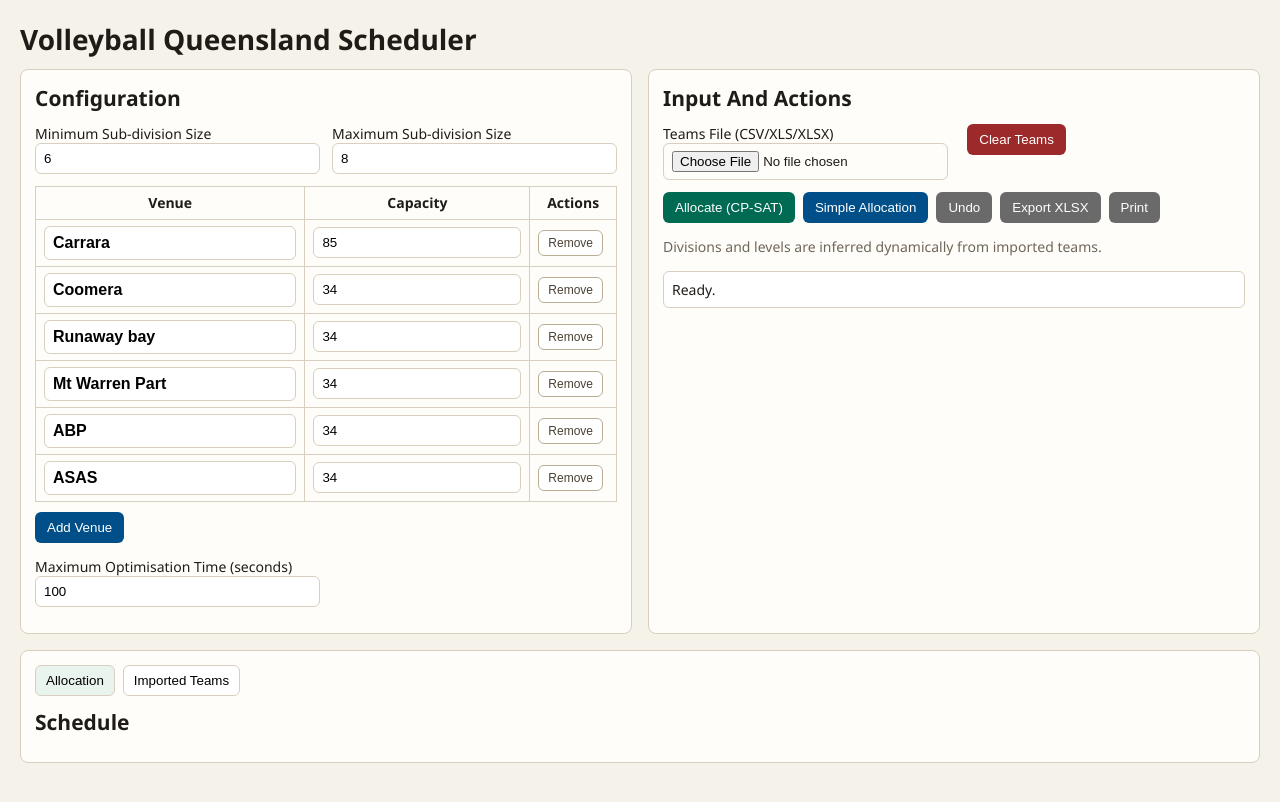
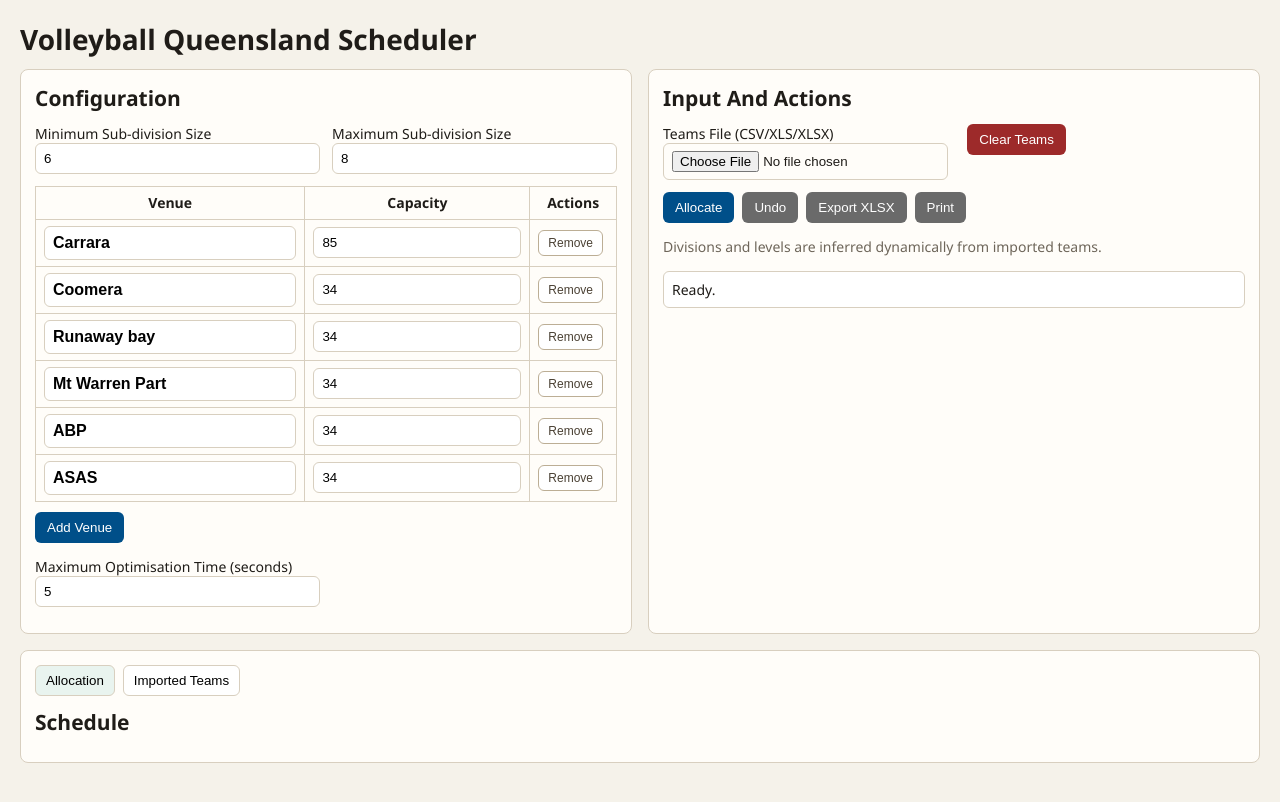
Before and after one commit to uqtmiller/uqtmiller.github.io, a Jekyll site: the page built from scheduler.html, in a window 1280 px wide. Shown: the top 802 px of the page. Built offline with Jekyll 4.4.1, drawn with Linux system fonts in a browser that asks for light colours; some of the changed lines change nothing that is shown.

Commit message:
Update scheduler.html

```diff
--- a/scheduler.html
+++ b/scheduler.html
@@ -225,7 +225,7 @@
         <div class="row">
           <div>
             <label for="maxOptimisationTimeInput">Maximum Optimisation Time (seconds)</label>
-            <input id="maxOptimisationTimeInput" type="number" min="1" value="100" />
+            <input id="maxOptimisationTimeInput" type="number" min="1" value="5" />
           </div>
           <div></div>
         </div>
@@ -245,8 +245,7 @@
         </div>
 
         <div class="toolbar">
-          <button id="allocateCpSatBtn" class="btn" type="button">Allocate (CP-SAT)</button>
-          <button id="allocateSimpleBtn" class="btn secondary" type="button">Simple Allocation</button>
+          <button id="allocateSimpleBtn" class="btn secondary" type="button">Allocate</button>
           <button id="undoBtn" class="btn ghost" type="button">Undo</button>
           <button id="exportBtn" class="btn ghost" type="button">Export XLSX</button>
           <button id="printBtn" class="btn ghost" type="button">Print</button>
@@ -452,7 +451,7 @@
     }
 
     function deriveTeamName(school, teamNumber, fallbackIndex) {
-      return school + " Team " + (fallbackIndex + 1);
+      return school + " " + (fallbackIndex + 1);
     }
 
     function readRowsFromWorkbook(file, workbook) {
@@ -1365,7 +1364,141 @@
         return isolatedCoords;
       }
 
+      function tryTwoTeamSchoolReallocation() {
+        const schoolCoords = new Map();
+        for (let vi = 0; vi < venueState.length; vi += 1) {
+          const venue = venueState[vi];
+          for (let li = 0; li < venue.leagues.length; li += 1) {
+            const league = venue.leagues[li];
+            for (let ti = 0; ti < league.teams.length; ti += 1) {
+              const team = league.teams[ti];
+              if (!schoolCoords.has(team.school)) {
+                schoolCoords.set(team.school, []);
+              }
+              schoolCoords.get(team.school).push({ vi, li, ti, team });
+            }
+          }
+        }
+
+        const candidateSchools = [...schoolCoords.entries()]
+          .filter(([, coords]) => coords.length === 2 && coords[0].vi !== coords[1].vi)
+          .sort((a, b) => a[0].localeCompare(b[0]));
+
+        let bestDelta = 0;
+        let bestMove = null;
+
+        for (const [, coords] of candidateSchools) {
+          const ordered = [...coords].sort((a, b) => a.vi - b.vi || a.li - b.li || a.ti - b.ti);
+          const left = ordered[0];
+          const right = ordered[1];
+
+          const sourceVenueA = venueState[left.vi];
+          const sourceVenueB = venueState[right.vi];
+          const sourceLeagueA = sourceVenueA.leagues[left.li];
+          const sourceLeagueB = sourceVenueB.leagues[right.li];
+
+          if (sourceLeagueA.teams.length - 1 < minSize - 1 || sourceLeagueB.teams.length - 1 < minSize - 1) {
+            continue;
+          }
+
+          for (let targetVi = 0; targetVi < venueState.length; targetVi += 1) {
+            if (targetVi === left.vi || targetVi === right.vi) {
+              continue;
+            }
+
+            const targetVenue = venueState[targetVi];
+            if (targetVenue.used + 2 > targetVenue.capacity) {
+              continue;
+            }
+
+            const leftTargets = [];
+            const rightTargets = [];
+            for (let li = 0; li < targetVenue.leagues.length; li += 1) {
+              const league = targetVenue.leagues[li];
+              if (league.division === left.team.division && league.teams.length + 1 <= maxSize + 1) {
+                leftTargets.push(li);
+              }
+              if (league.division === right.team.division && league.teams.length + 1 <= maxSize + 1) {
+                rightTargets.push(li);
+              }
+            }
+
+            for (const leftTargetLi of leftTargets) {
+              for (const rightTargetLi of rightTargets) {
+                const targetLeagueLeft = targetVenue.leagues[leftTargetLi];
+                const targetLeagueRight = targetVenue.leagues[rightTargetLi];
+                if (leftTargetLi === rightTargetLi && targetLeagueLeft.teams.length + 2 > maxSize + 1) {
+                  continue;
+                }
+
+                const involvedVenueIndices = [...new Set([left.vi, right.vi, targetVi])];
+                const scoreBefore = involvedVenueIndices.reduce((sum, vi) => sum + venueScore(venueState[vi]), 0);
+
+                const removedLeft = sourceLeagueA.teams.splice(left.ti, 1)[0];
+                const removedRight = sourceLeagueB.teams.splice(right.ti, 1)[0];
+                targetLeagueLeft.teams.push(removedLeft);
+                targetLeagueRight.teams.push(removedRight);
+                sourceVenueA.used -= 1;
+                sourceVenueB.used -= 1;
+                targetVenue.used += 2;
+
+                const valid =
+                  venueAllowsStrictLevel(sourceVenueA) &&
+                  venueAllowsStrictLevel(sourceVenueB) &&
+                  venueAllowsStrictLevel(targetVenue);
+
+                const scoreAfter = valid
+                  ? involvedVenueIndices.reduce((sum, vi) => sum + venueScore(venueState[vi]), 0)
+                  : Number.NEGATIVE_INFINITY;
+                const delta = scoreAfter - scoreBefore;
+
+                targetLeagueRight.teams.pop();
+                targetLeagueLeft.teams.pop();
+                sourceLeagueA.teams.splice(left.ti, 0, removedLeft);
+                sourceLeagueB.teams.splice(right.ti, 0, removedRight);
+                sourceVenueA.used += 1;
+                sourceVenueB.used += 1;
+                targetVenue.used -= 2;
+
+                if (delta > bestDelta) {
+                  bestDelta = delta;
+                  bestMove = {
+                    left,
+                    right,
+                    targetVi,
+                    leftTargetLi,
+                    rightTargetLi,
+                  };
+                }
+              }
+            }
+          }
+        }
+
+        if (!bestMove) {
+          return false;
+        }
+
+        const sourceVenueA = venueState[bestMove.left.vi];
+        const sourceVenueB = venueState[bestMove.right.vi];
+        const sourceLeagueA = sourceVenueA.leagues[bestMove.left.li];
+        const sourceLeagueB = sourceVenueB.leagues[bestMove.right.li];
+        const targetVenue = venueState[bestMove.targetVi];
+        const targetLeagueLeft = targetVenue.leagues[bestMove.leftTargetLi];
+        const targetLeagueRight = targetVenue.leagues[bestMove.rightTargetLi];
+
+        const movedLeft = sourceLeagueA.teams.splice(bestMove.left.ti, 1)[0];
+        const movedRight = sourceLeagueB.teams.splice(bestMove.right.ti, 1)[0];
+        targetLeagueLeft.teams.push(movedLeft);
+        targetLeagueRight.teams.push(movedRight);
+        sourceVenueA.used -= 1;
+        sourceVenueB.used -= 1;
+        targetVenue.used += 2;
+        return true;
+      }
+
       const start = Date.now();
+      let pickCursor = 0;
       while (Date.now() - start < timeoutMs) {
         const priorityPool = getPriorityCoords();
         const pool = priorityPool.length ? priorityPool : buildTeamCoords();
@@ -1373,7 +1506,8 @@
           break;
         }
 
-        const pick = pool[randomInt(0, pool.length - 1)];
+        const pick = pool[pickCursor % pool.length];
+        pickCursor += 1;
         const leagueA = venueState[pick.vi].leagues[pick.li];
         const teamA = leagueA.teams[pick.ti];
 
@@ -1416,7 +1550,10 @@
           const teamB = leagueB.teams[bestSwap.bTi];
           leagueA.teams[pick.ti] = teamB;
           leagueB.teams[bestSwap.bTi] = teamA;
-        }
+          continue;
+        }
+
+        tryTwoTeamSchoolReallocation();
       }
 
       // Phase 5: orphan rescue.
@@ -1576,7 +1713,7 @@
               venueCapacities: Object.fromEntries(DEFAULT_VENUES.map((item) => [item.name, item.capacity])),
               minSubdivisionSize: 7,
               maxSubdivisionSize: 9,
-              maxOptimizationTimeSeconds: 100,
+              maxOptimizationTimeSeconds: 5,
             },
           };
         }
@@ -2184,7 +2321,10 @@
       }
     });
 
-    document.getElementById("allocateCpSatBtn").addEventListener("click", allocateWithCpSat);
+    const allocateCpSatBtn = document.getElementById("allocateCpSatBtn");
+    if (allocateCpSatBtn) {
+      allocateCpSatBtn.addEventListener("click", allocateWithCpSat);
+    }
     document.getElementById("allocateSimpleBtn").addEventListener("click", allocateWithSimple);
 
     document.getElementById("undoBtn").addEventListener("click", () => {
```
